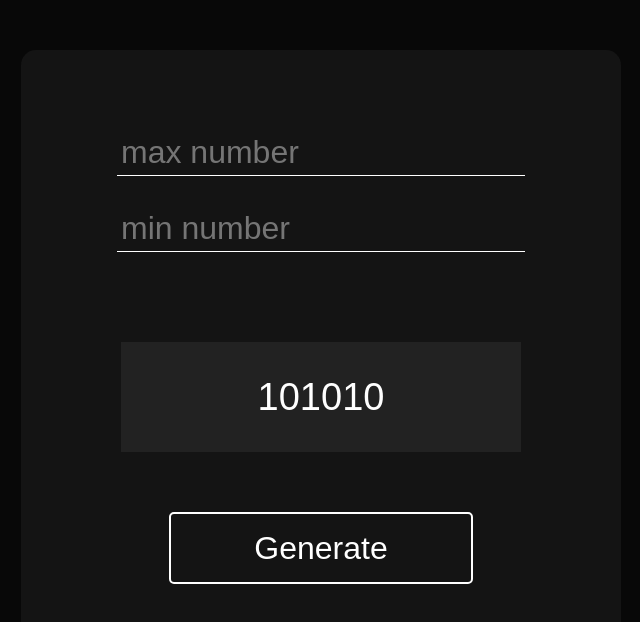
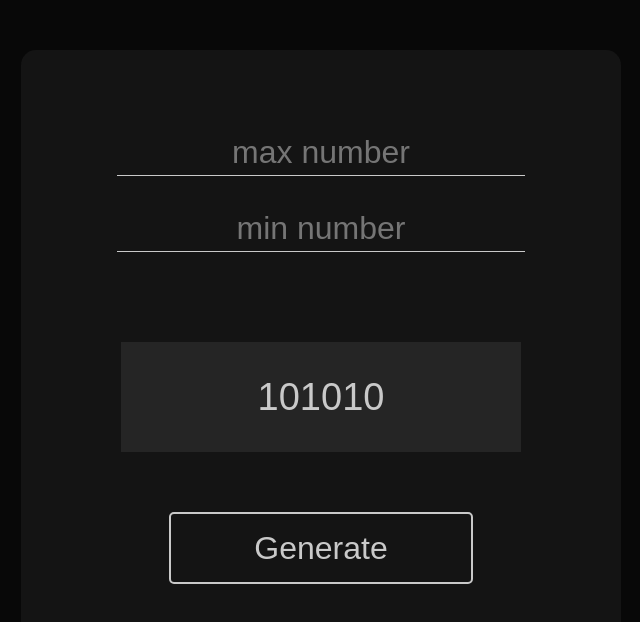
Before and after one commit to Livmasss/random, a website: page static/index.html in a window 1280 px wide. Shown: the whole page, without its empty margins (319-959 px from the left). Drawn offline with Linux system fonts and the light colour scheme.

Commit message:
input focus edited

```diff
--- a/static/index.html
+++ b/static/index.html
@@ -30,8 +30,9 @@
     <style>
         * {
             box-sizing: border-box;
-            --accent: #ffffff;
+            --accent: #c9c9c9;
             --interface: #141414;
+            --secondary: #252525;
             --background: #080808;
 
             font-family: sans-serif;
@@ -67,15 +68,25 @@
 
         input {
             all: unset;
-            display: block;
+
             padding: 4px;
             margin: 30px auto 0px;
+            text-align: center;
+
+            display: block;
             border-bottom: 1px solid var(--accent);
 
             color: var(--accent);
 
             width: 400px;
             font-size: 32px;
+        }
+
+        input:focus {
+
+            box-shadow: 0 8px 8px -8px var(--accent);
+
+
         }
 
         #display {
@@ -86,7 +97,7 @@
             margin: 90px auto 60px;
 
             overflow: auto;
-            background-color: #222222;
+            background-color: var(--secondary);
             color: var(--accent);
 
             text-align: center;
```
